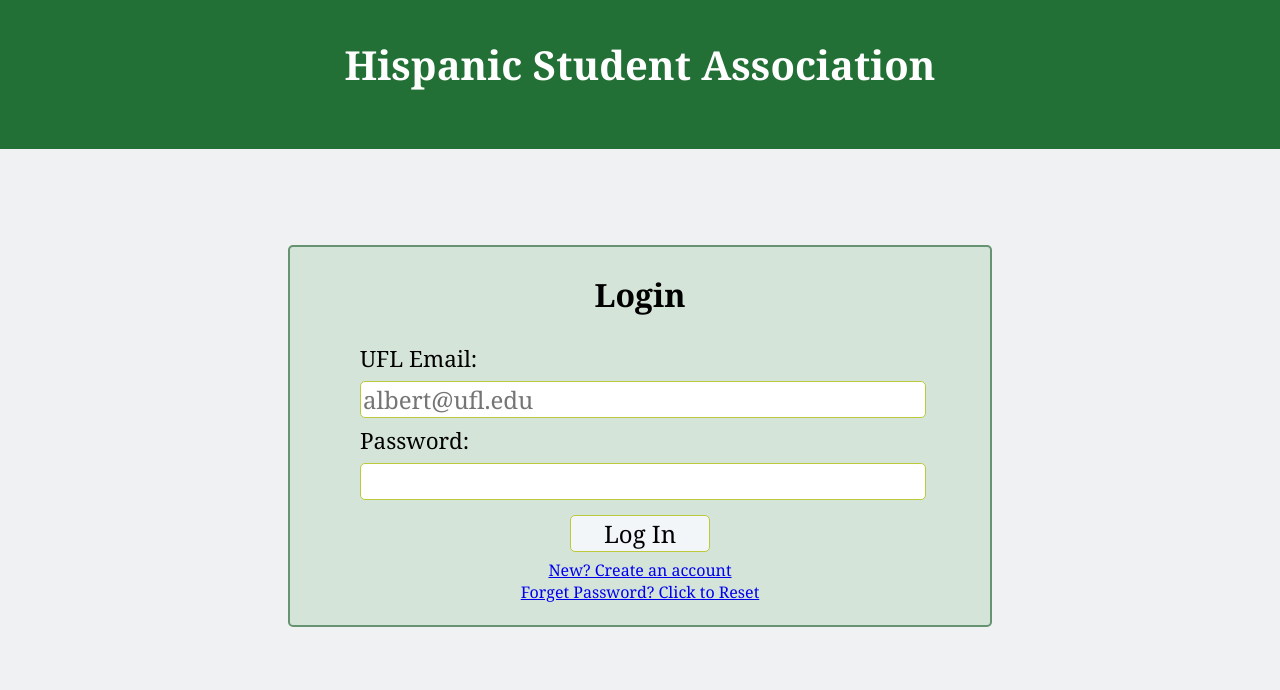
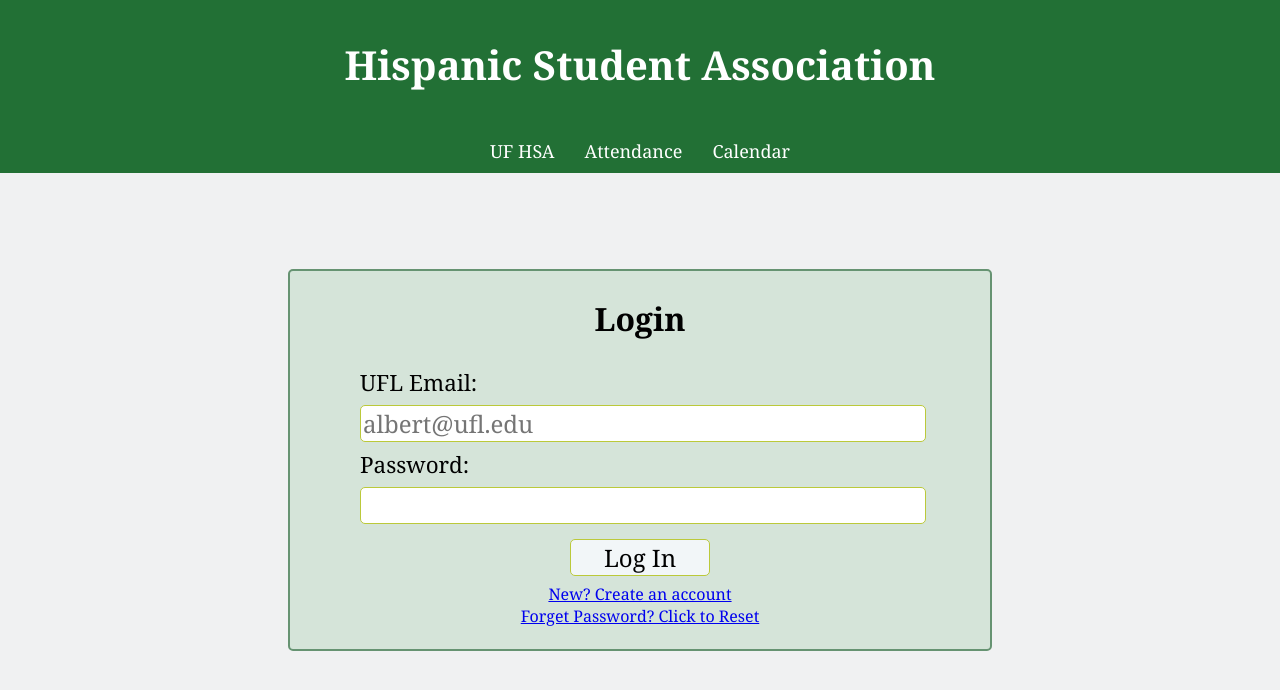
Before and after one commit to hsasecretary/hsapoints, a React (Create React App) app: page /login in a window 1280 px wide. Shown: the top 690 px of the page. Built offline with nearby package versions, Linux system fonts and the light colour scheme.

Commit message:
styled and made navbar

```diff
--- a/src/NavBar.css
+++ b/src/NavBar.css
@@ -0,0 +1,30 @@
+.header {
+	background-color: #227035;
+	padding: 10px 0;
+}
+
+.nav-bar {
+	display: flex;
+	justify-content: center;
+}
+
+.nav-bar ul {
+	list-style: none;
+	padding: 0;
+	margin: 0;
+	display: flex;
+}
+
+.nav-bar li {
+	margin: 0 15px;
+}
+
+.nav-bar a {
+	color: white;
+	text-decoration: none;
+	font-size: 18px;
+}
+
+.nav-bar a:hover {
+	color: #ddd;
+}
--- a/src/NavBar.js
+++ b/src/NavBar.js
@@ -1,13 +1,33 @@
+
 import './NavBar.css';
+
+function Attendance() {
+    return (
+        <div className="attendanceForm">
+            <h2>Attendance</h2>
+            <form> <li><a href="https://ufhsa.com">UF HSA</a></li>
+					<li><a href="https://calendar.google.com/calendar/embed?src=your_calendar_id&ctz=America/New_York" target="_blank" rel="noopener noreferrer">Calendar</a></li>
+                <div className="center">
+                    <input type="text" placeholder="Enter your name" required />
+                    <input type="submit" value="Submit" />
+                </div>
+            </form>
+        </div>
+    );
+}
 
 
 function NavBar() {
-
 	return (
-		<div className="header" >
-
+		<div className="header">
+			<nav className="nav-bar">
+				<ul>
+					<li><a href="https://ufhsa.com">UF HSA</a></li>
+					<li><a href="#attendance">Attendance</a></li>
+					<li><a href="https://calendar.google.com/calendar/embed?src=your_calendar_id&ctz=America/New_York" target="_blank" rel="noopener noreferrer">Calendar</a></li>
+				</ul>
+			</nav>
 		</div>
 	);
 }
-
 export default NavBar;
```
